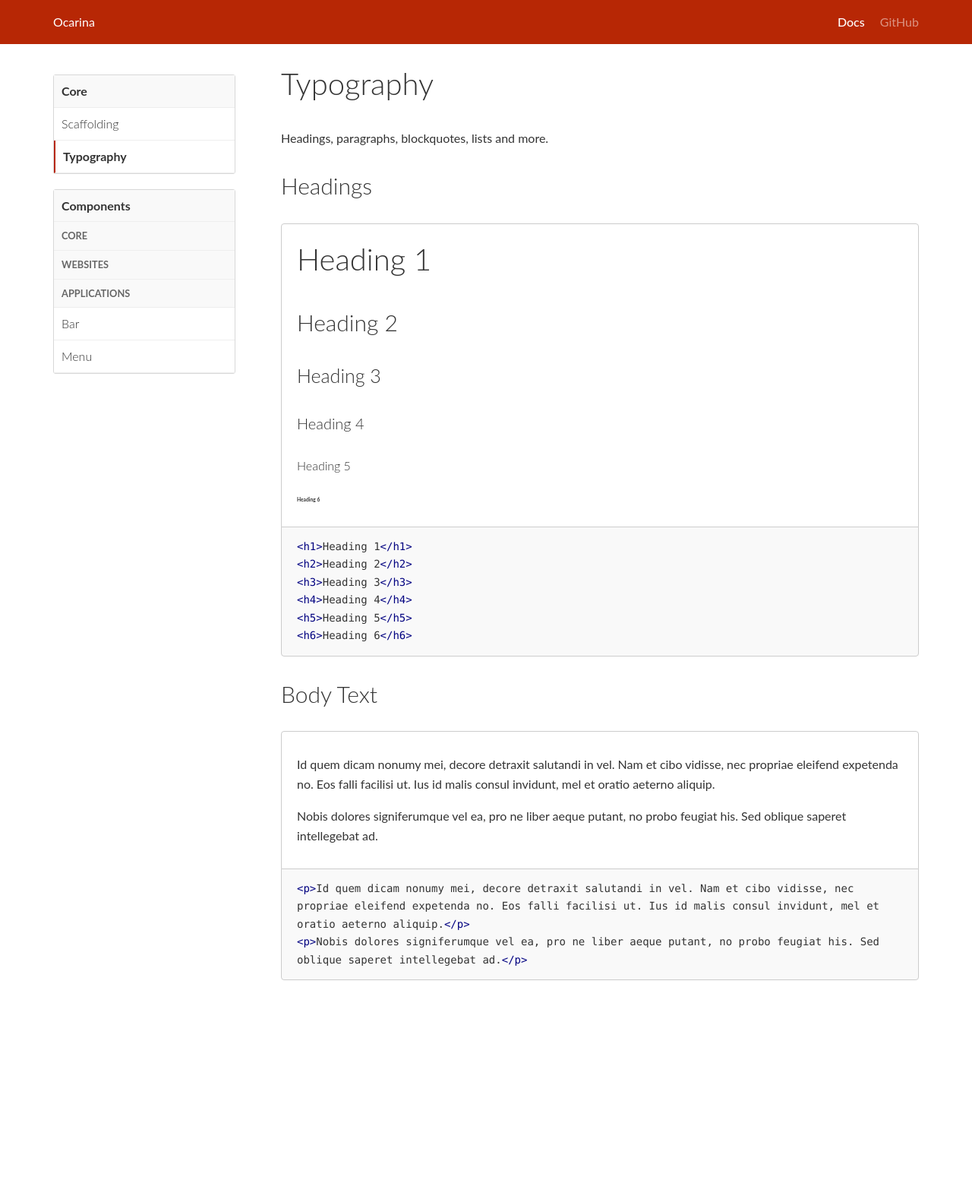
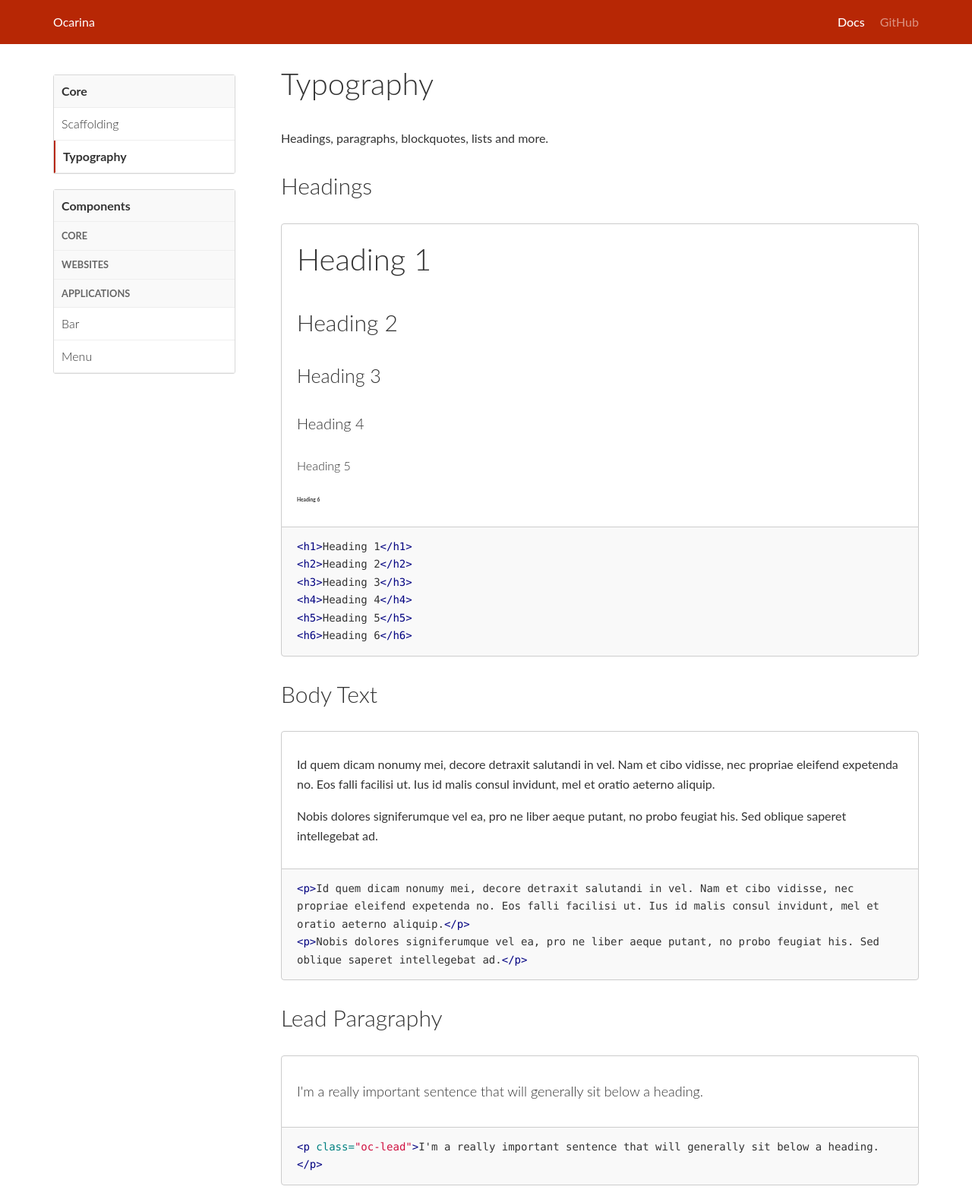
Before and after one commit to wearekick/ocarina, a Jekyll site: the page built from docs/docs/typography.html, in a window 1280 px wide. Shown: the whole page at 76% size. Built offline with Jekyll 4.4.1, drawn with Linux system fonts in a browser that asks for light colours; before the commit the page ends 1304 px from its top, so only the background shows below that.

Commit message:
Add lead paragraph

```diff
--- a/docs/docs/typography.html
+++ b/docs/docs/typography.html
@@ -39,3 +39,12 @@ nav: docs
 <p>Id quem dicam nonumy mei, decore detraxit salutandi in vel. Nam et cibo vidisse, nec propriae eleifend expetenda no. Eos falli facilisi ut. Ius id malis consul invidunt, mel et oratio aeterno aliquip.</p>
 <p>Nobis dolores signiferumque vel ea, pro ne liber aeque putant, no probo feugiat his. Sed oblique saperet intellegebat ad.</p>
 {% endhighlight %}
+
+<h2>Lead Paragraphy</h2>
+
+<div class="example">
+  <p class="oc-lead">I'm a really important sentence that will generally sit below a heading.</p>
+</div>
+{% highlight html %}
+<p class="oc-lead">I'm a really important sentence that will generally sit below a heading.</p>
+{% endhighlight %}
--- a/docs/stylesheets/ocarina.css
+++ b/docs/stylesheets/ocarina.css
@@ -418,6 +418,9 @@ h5 {
 
 p {
   font-size: 1.6em; }
+  p.oc-lead {
+    font-size: 1.8em;
+    font-weight: 300; }
 
 strong {
   font-weight: 700; }
--- a/stylesheets/core/_type.scss
+++ b/stylesheets/core/_type.scss
@@ -33,6 +33,11 @@ h5 {
 
 p {
   font-size: $paragraph-font-size;
+
+  &.#{$prefix}-lead {
+    font-size: $lead-paragraph-font-size;
+    font-weight: $lead-paragraph-font-weight;
+  }
 }
 
 strong {
--- a/stylesheets/helpers/_variables.scss
+++ b/stylesheets/helpers/_variables.scss
@@ -27,6 +27,7 @@ $heading-4-font-size: 2em !default;
 $heading-5-font-size: 1.6em !default;
 $heading-5-font-size: 1.4em !default;
 $paragraph-font-size: 1.6em !default;
+$lead-paragraph-font-size: 1.8em !default;
 
 //** Line Heights
 $golden-ratio: 1.618 !default;
@@ -36,7 +37,7 @@ $base-line-height: $golden-ratio;
 $base-font-weight: 400 !default;
 $bold-font-weight: 700 !default;
 $heading-font-weight: 700 !default;
-
+$lead-paragraph-font-weight: 400 !default;
 
 
 //== Media Queries
--- a/stylesheets/theme/kick.scss
+++ b/stylesheets/theme/kick.scss
@@ -28,5 +28,6 @@ $primary: $kick-red;
 $base-font-family: 'Lato', sans-serif;
 $heading-font-family: 'Lato', sans-serif;
 $heading-font-weight: 300;
+$lead-paragraph-font-weight: 300;
 
 $menu-font-weight: 300
```
Also changed, not shown: 1 other file.
